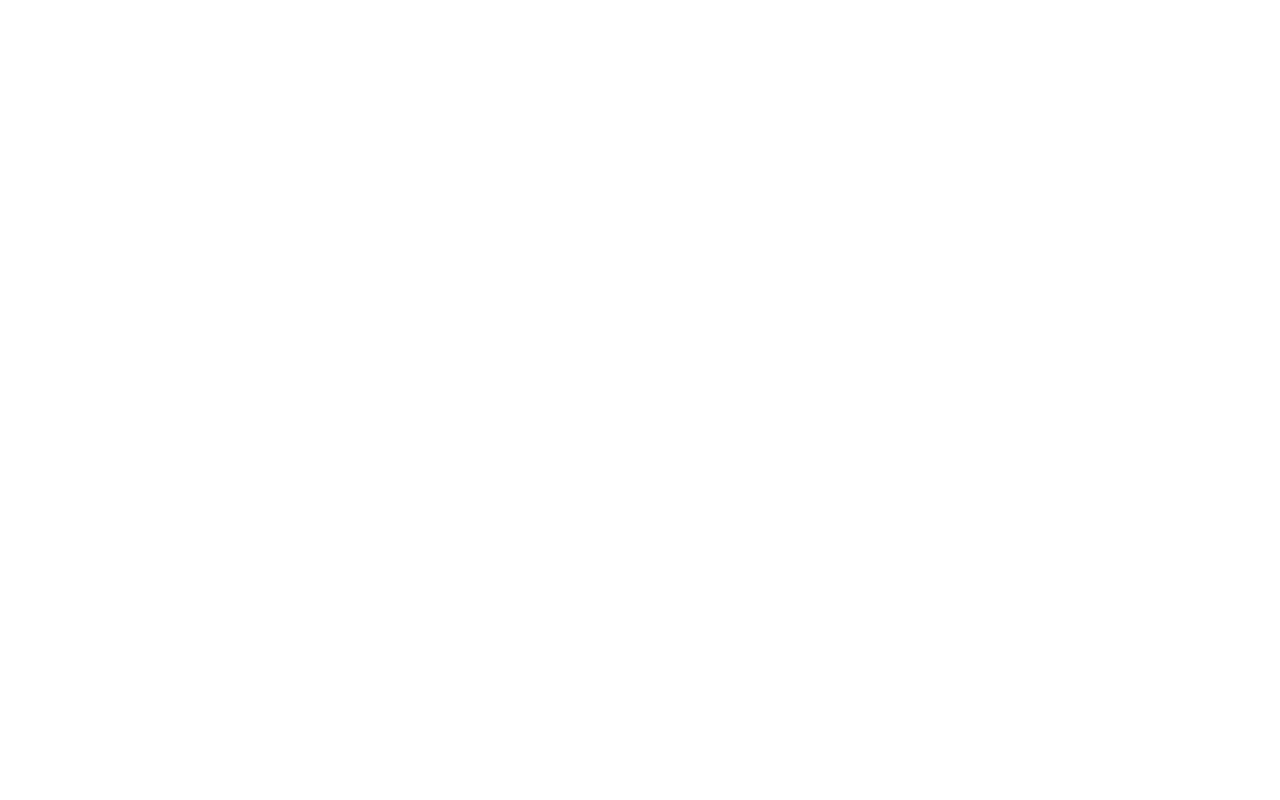
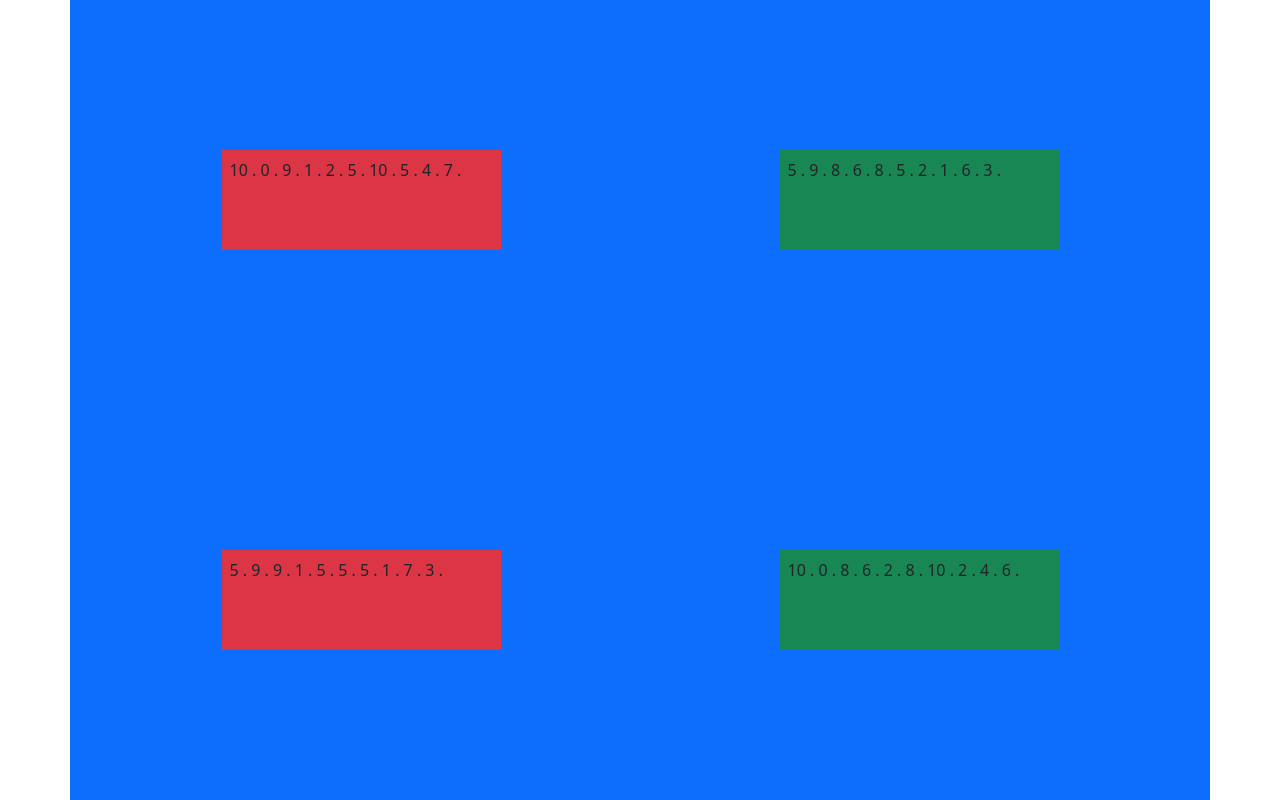
Before and after one commit to pierluigicarrieri/js-jsnacks-blocco-3, a plain HTML site: page jsnack2/index.html in a window 1280 px wide. Drawn offline with nearby package versions, Linux system fonts and the light colour scheme.

Commit message:
done jsnack2

```diff
--- a/jsnack2/index.html
+++ b/jsnack2/index.html
@@ -3,10 +3,40 @@
 <head>
     <meta charset="UTF-8">
     <meta name="viewport" content="width=device-width, initial-scale=1.0">
+    <link href="https://cdn.jsdelivr.net/npm/bootstrap@5.3.0/dist/css/bootstrap.min.css" rel="stylesheet" integrity="sha384-9ndCyUaIbzAi2FUVXJi0CjmCapSmO7SnpJef0486qhLnuZ2cdeRhO02iuK6FUUVM" crossorigin="anonymous">
     <title>jsnack2</title>
 </head>
 <body>
 
+    <main>
+
+        <div class="container vh-100">
+
+            <div class="row h-100">
+
+                <div class="col-12 d-flex justify-content-around align-items-center bg-primary">
+
+                    <div id="odd_index_container" class="w-25 h-25 p-2 bg-danger"></div>
+
+                    <div id="even_index_container" class="w-25 h-25 p-2 bg-success"></div>
+
+                </div>
+
+                <div class="col-12 d-flex justify-content-around align-items-center bg-primary">
+
+                    <div id="odd_container" class="w-25 h-25 p-2 bg-danger"></div>
+
+                    <div id="even_container" class="w-25 h-25 p-2 bg-success"></div>
+
+                </div>
+
+            </div>
+
+        </div>
+
+    </main>
+
+    <script src="https://cdn.jsdelivr.net/npm/bootstrap@5.3.0/dist/js/bootstrap.bundle.min.js" integrity="sha384-geWF76RCwLtnZ8qwWowPQNguL3RmwHVBC9FhGdlKrxdiJJigb/j/68SIy3Te4Bkz" crossorigin="anonymous"></script>
     <script src="main.js"></script>
 
 </body>
--- a/jsnack2/main.js
+++ b/jsnack2/main.js
@@ -0,0 +1,53 @@
+// Defining array and variables for html elements
+
+const arrayNumbers = [];
+const oddIndexContainerElement = document.getElementById("odd_index_container");
+const evenIndexContainerElement = document.getElementById("even_index_container");
+const oddContainerElement = document.getElementById("odd_container");
+const evenContainerElement = document.getElementById("even_container")
+
+// For cycle inizializes arrayNumbers with random numbers >= 0 && < 10
+
+for (i = 0; i < 20; i++) {
+
+    let arrayElement = (Math.floor(Math.random() * 11));
+
+    arrayNumbers.push(arrayElement);
+
+}
+
+console.log(arrayNumbers);
+
+/* For cycle puts odd INDEX numbers in red box and
+even INDEX numbers in green box */
+
+for (i = 0; i < arrayNumbers.length; i++) {
+
+    if (i % 2 === 0) {
+
+        oddIndexContainerElement.innerHTML += arrayNumbers[i] + " . ";
+
+    } else {
+
+        evenIndexContainerElement.innerHTML += arrayNumbers[i] + " . ";
+
+    }
+
+}
+
+/* For cycle puts ODD numbers in red box and
+EVEN numbers in green box */
+
+for (i = 0; i < arrayNumbers.length; i++) {
+
+    if (arrayNumbers[i] % 2 !== 0) {
+
+        oddContainerElement.innerHTML += arrayNumbers[i] + " . ";
+
+    } else {
+
+        evenContainerElement.innerHTML += arrayNumbers[i] + " . ";
+
+    }
+
+}
```
